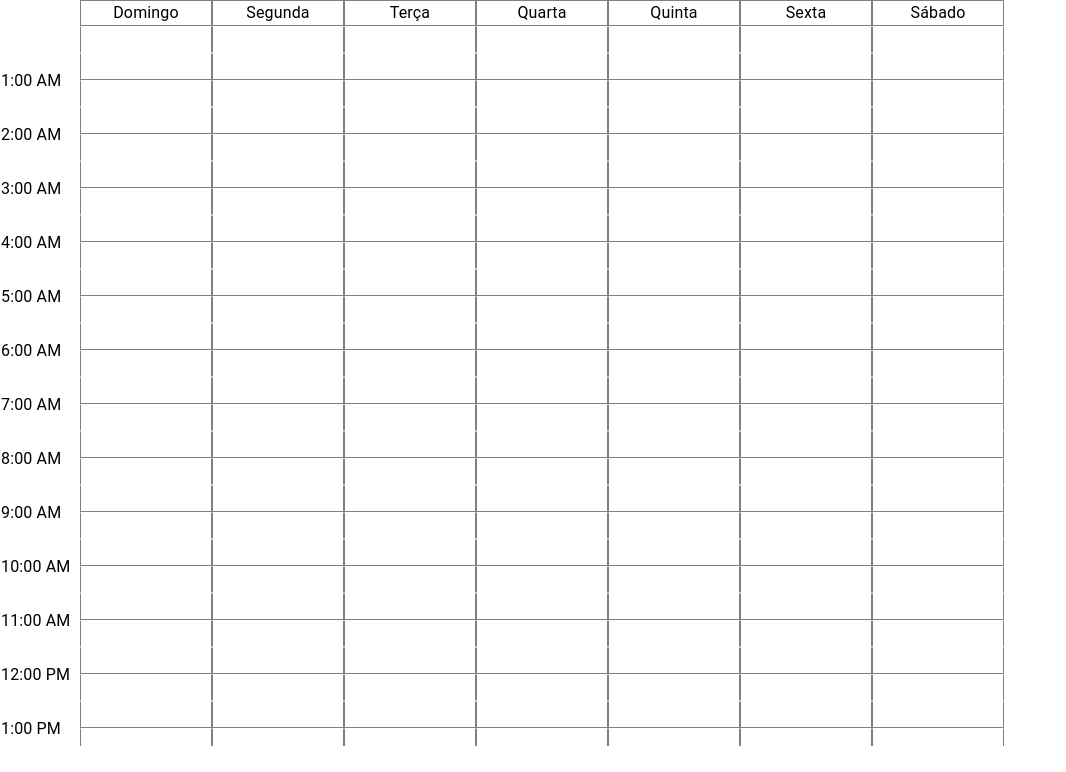
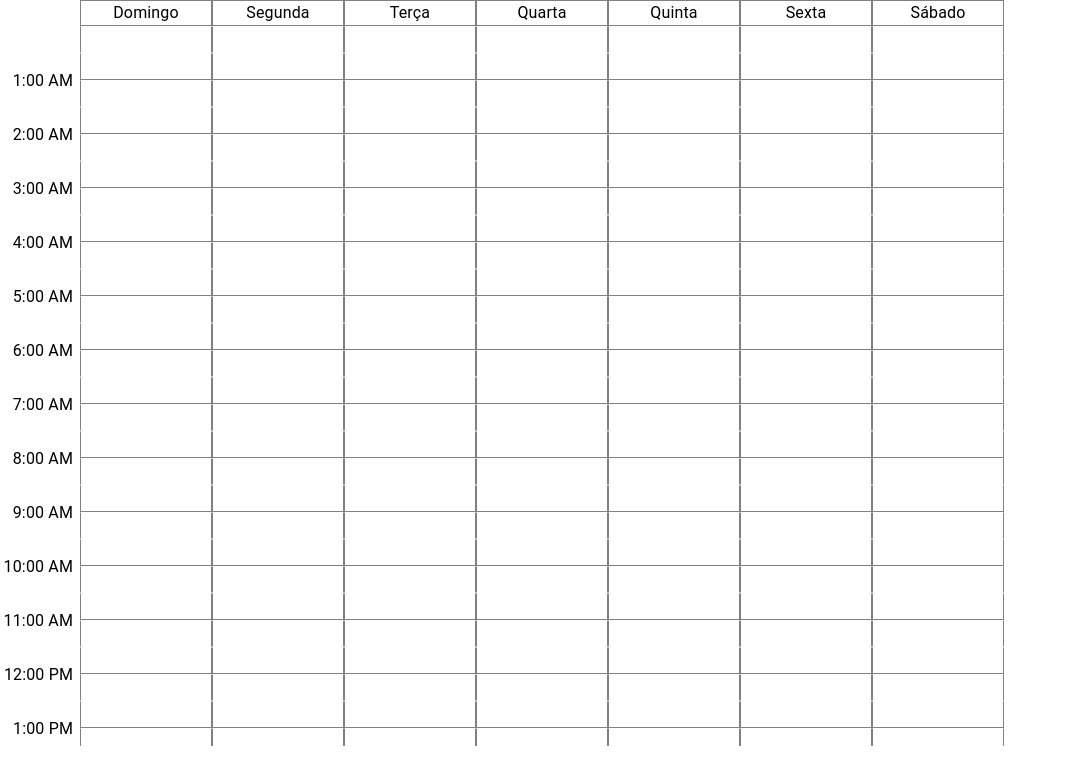
Before and after one commit to andlukass/calendar-react, a React (Vite) app: page / in a window 1280 px wide. Shown: the top 772 px of the page, without its empty margins (0-1066 px from the left). Built offline with nearby package versions, Linux system fonts and the light colour scheme.

Commit message:
add minWidth

```diff
--- a/src/Week/DaysTitle.jsx
+++ b/src/Week/DaysTitle.jsx
@@ -6,9 +6,9 @@ function DaysTitle() {
   return (
     <>
       <Box sx={{ display: "flex" }}>
-        <Box sx={{ width: 80 }} />
+        <Box minWidth={80} />
         {weekDays.map((day, index) => (
-          <Box key={index} sx={{ width: 130, border: "0.5pt solid grey" }}>
+          <Box key={index} minWidth={130} border="0.5pt solid grey">
             <Typography sx={{ textAlign: "center" }}>
               {day}
             </Typography>
--- a/src/Week/HourMeter.jsx
+++ b/src/Week/HourMeter.jsx
@@ -8,8 +8,8 @@ function HourMeter() {
     <>
       <Box width={80}>
         {hourIndexes.map((hour) => (
-          <Box key={hour} height={25} border="0.5pt solid transparent">
-            <Typography sx={{mt: -1.5}}>
+          <Box key={hour} minWidth={80} height={25} border="0.5pt solid transparent">
+            <Typography sx={{mt: -1.5, pr: 1, textAlign: "end"}}>
               {(hour % 2 || !hour) ? null : getHourByIndex(hour)}
             </Typography>
           </Box>
```
